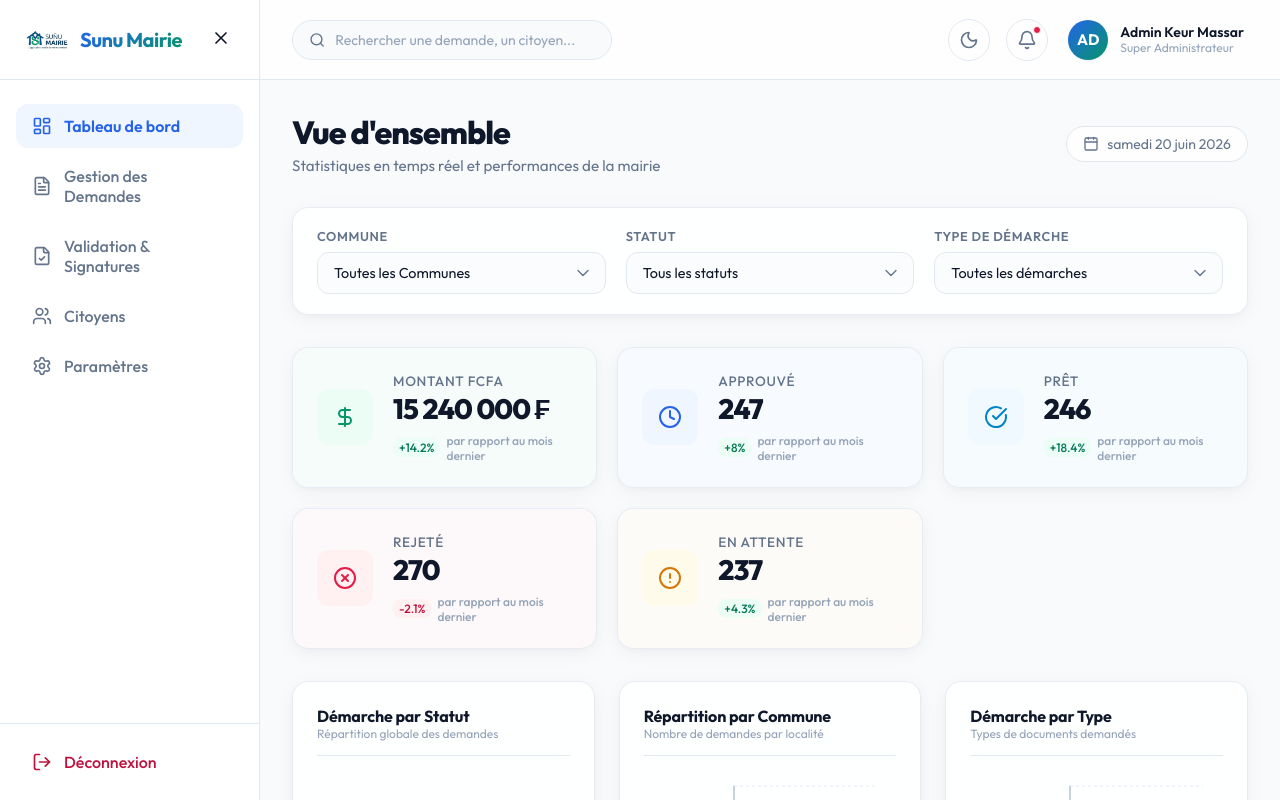
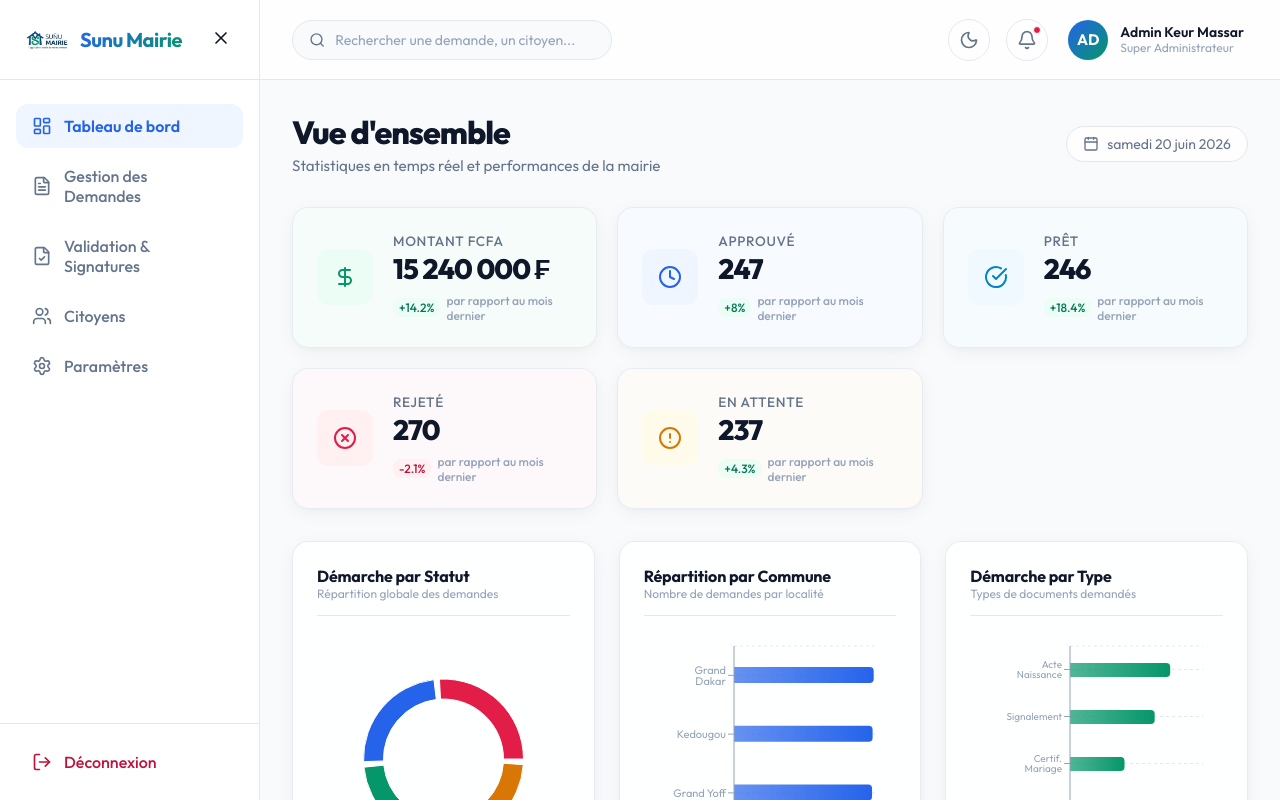
Before and after one commit to AmadouDEME/Sunu_Mairie, a Next.js app: page /dashboard in a window 1280 px wide. Shown: the top 800 px of the page. Built offline with nearby package versions, Linux system fonts and the light colour scheme.

Commit message:
last updates

```diff
--- a/src/app/(admin)/citoyens/page.tsx
+++ b/src/app/(admin)/citoyens/page.tsx
@@ -104,7 +104,7 @@ const CITIZENS_DATA = [
         id: "DM-2026-004",
         type: "Signalement",
         status: "Rejeté",
-        date: Dakar-Plateau026",
+        date: "24/02/2026",
       },
       {
         id: "DM-2026-020",
--- a/src/app/(admin)/dashboard/page.tsx
+++ b/src/app/(admin)/dashboard/page.tsx
@@ -16,23 +16,11 @@ import {
   CheckCircle,
   Clock,
   DollarSign,
-  FilterX,
   XCircle,
 } from "lucide-react";
-import { useState } from "react";
 import styles from "./Dashboard.module.css";
 
 export default function DashboardPage() {
-  // Filter States
-  const [region, setRegion] = useState("all");
-  const [status, setStatus] = useState("all");
-  const [type, setType] = useState("all");
-
-  const resetFilters = () => {
-    setRegion("all");
-    setStatus("all");
-    setType("all");
-  };
 
   // Mock Date for Header
   const currentDate = new Date().toLocaleDateString("fr-FR", {
@@ -57,60 +45,6 @@ export default function DashboardPage() {
           <span>{currentDate}</span>
         </div>
       </div>
-
-      {/* Filter Panel */}
-      <div className={`${styles.filterPanel} glassmorphism`}>
-        <div className={styles.filterGroup}>
-          <label className={styles.filterLabel}>Commune</label>
-          <select
-            value={region}
-            onChange={(e) => setRegion(e.target.value)}
-            className={styles.select}>
-            <option value="all">Toutes les Communes</option>
-            <option value="Keur Massar">Keur Massar</option>
-            <option value="kedougou">Dakar-Plateau</option>
-            <option value="Grand Yoff">Grand Yoff</option>
-            <option value="Grand Dakar">Grand Dakar</option>
-          </select>
-        </div>
-
-        <div className={styles.filterGroup}>
-          <label className={styles.filterLabel}>Statut</label>
-          <select
-            value={status}
-            onChange={(e) => setStatus(e.target.value)}
-            className={styles.select}>
-            <option value="all">Tous les statuts</option>
-            <option value="attente">En attente</option>
-            <option value="approuve">Approuvé</option>
-            <option value="pret">Prêt</option>
-            <option value="rejete">Rejeté</option>
-          </select>
-        </div>
-
-        <div className={styles.filterGroup}>
-          <label className={styles.filterLabel}>Type de démarche</label>
-          <select
-            value={type}
-            onChange={(e) => setType(e.target.value)}
-            className={styles.select}>
-            <option value="all">Toutes les démarches</option>
-            <option value="naissance">Acte de naissance</option>
-            <option value="mariage">Certificat de mariage</option>
-            <option value="deces">Certificat de décès</option>
-            <option value="signalement">Signalement</option>
-            <option value="occupation">Occupation</option>
-          </select>
-        </div>
-
-        {(region !== "all" || status !== "all" || type !== "all") && (
-          <button onClick={resetFilters} className={styles.btnReset}>
-            <FilterX size={16} />
-            <span>Réinitialiser</span>
-          </button>
-        )}
-      </div>
-
       {/* KPI Cards Row */}
       <div className={styles.statsGrid}>
         <StatCard
```
